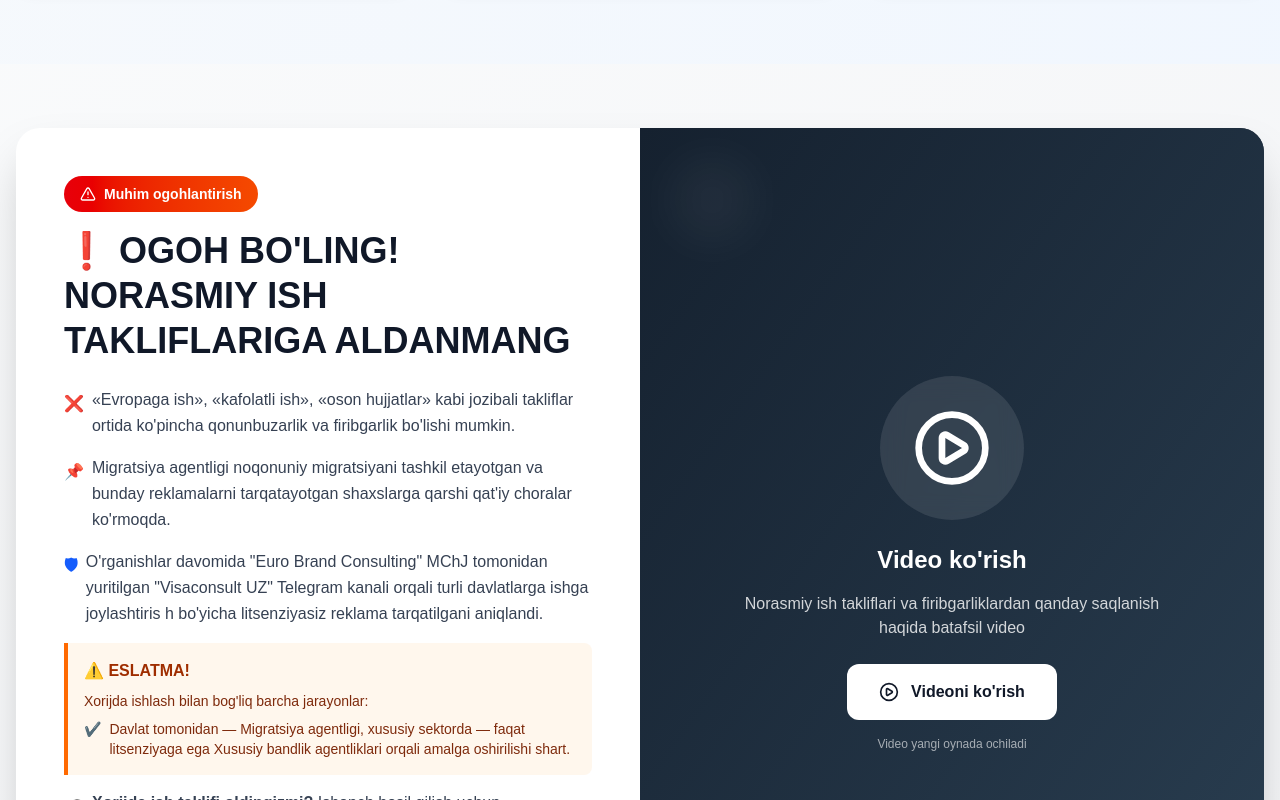
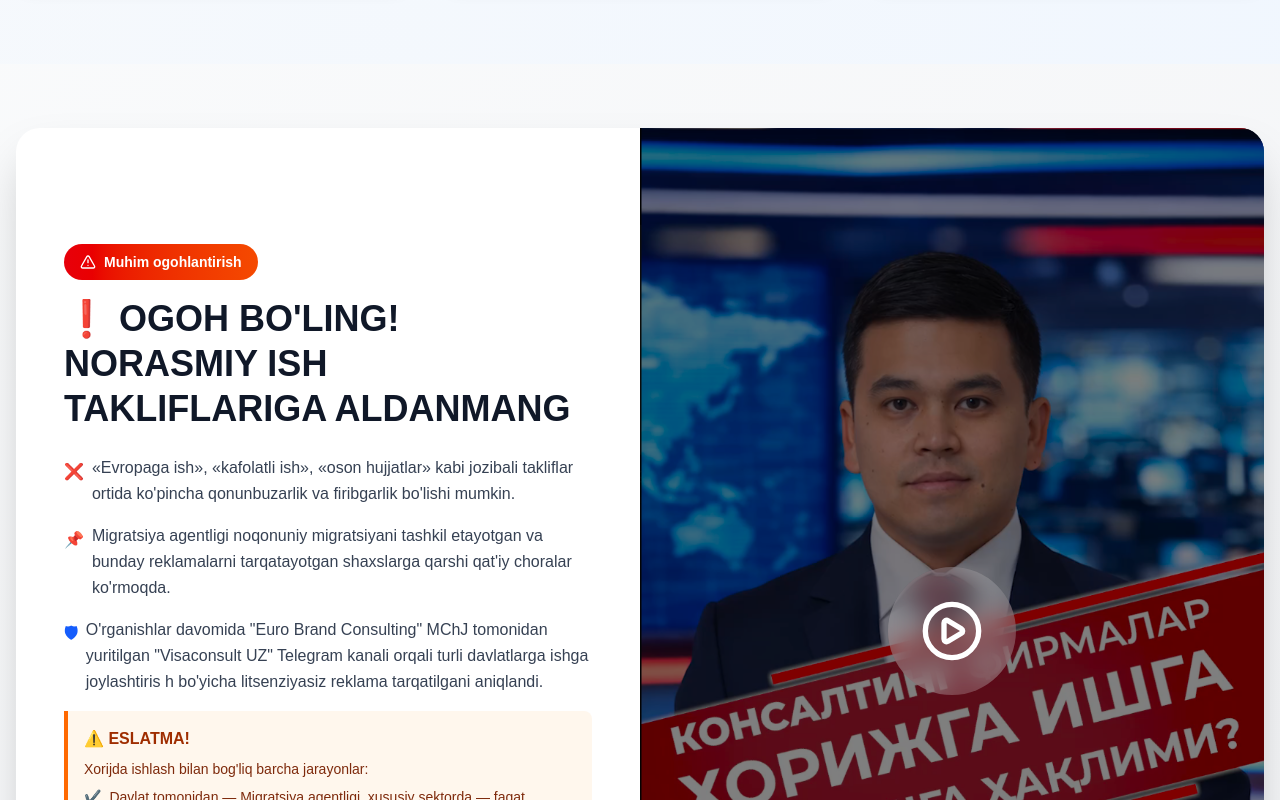
Before and after one commit to islome/migration, a Next.js app: page / in a window 1280 px wide. Shown: the part 3200-4000 px from the top of the page. Built offline with nearby package versions, Linux system fonts and the light colour scheme.

Commit message:
updated section for video

```diff
--- a/components/ui/blog.tsx
+++ b/components/ui/blog.tsx
@@ -105,47 +105,29 @@ export default function SpecialBlogSection() {
               </Link>
             </div>
 
-            {/* O'ng tomon - Video Player */}
-            <div className="relative bg-linear-to-br from-gray-800 to-gray-900 min-h-[300px] lg:min-h-0 order-1 lg:order-2 flex items-center justify-center">
-              {/* Video Thumbnail/Poster */}
-              <div className="absolute inset-0 bg-linear-to-br from-[#14202e] to-[#2d4356] opacity-90"></div>
+            {/* O'ng tomon - Video with Thumbnail */}
+            <div className="relative bg-gray-900 min-h-[300px] lg:min-h-0 order-1 lg:order-2">
+              {/* Background Image/Thumbnail */}
+              <img
+                src="/screenshot_blog.png"
+                alt="Video thumbnail"
+                className="w-full h-full object-cover"
+              />
 
-              {/* Video Icon va Text */}
-              <div className="relative z-10 text-center px-8">
-                <div className="mb-6 flex justify-center">
-                  <div className="bg-white/10 backdrop-blur-md rounded-full p-8 group-hover:bg-white/20 transition-all">
-                    <PlayCircle className="w-20 h-20 text-white" />
-                  </div>
+              {/* Dark Overlay */}
+              <div className="absolute inset-0 bg-black/50"></div>
+
+              {/* Play Button */}
+              <a
+                href="https://ojhqnvlgqlxyiipzzneq.supabase.co/storage/v1/object/public/blog/ogoh%20(1).mp4"
+                target="_blank"
+                rel="noopener noreferrer"
+                className="absolute inset-0 flex items-center justify-center group"
+              >
+                <div className="bg-white/20 backdrop-blur-md rounded-full p-8 group-hover:bg-white/30 transition-all group-hover:scale-110">
+                  <PlayCircle className="w-16 h-16 text-white" />
                 </div>
-
-                <h3 className="text-white text-xl lg:text-2xl font-bold mb-4">
-                  Video ko'rish
-                </h3>
-
-                <p className="text-white/80 text-sm lg:text-base mb-6 max-w-md mx-auto">
-                  Norasmiy ish takliflari va firibgarliklardan qanday saqlanish
-                  haqida batafsil video
-                </p>
-
-                {/* Native Video Player uchun tugma */}
-                <a
-                  href="/ogoh.mp4"
-                  target="_blank"
-                  rel="noopener noreferrer"
-                  className="group inline-flex items-center gap-3 bg-white text-gray-900 px-6 lg:px-8 py-3 lg:py-4 rounded-xl hover:shadow-2xl transition-all duration-300 font-semibold text-sm lg:text-base hover:scale-105"
-                >
-                  <PlayCircle className="w-5 h-5" />
-                  Videoni ko'rish
-                </a>
-
-                <p className="text-white/60 text-xs mt-4">
-                  Video yangi oynada ochiladi
-                </p>
-              </div>
-
-              {/* Decorative Elements */}
-              <div className="absolute top-8 left-8 w-20 h-20 bg-white/5 rounded-full blur-xl"></div>
-              <div className="absolute bottom-8 right-8 w-32 h-32 bg-white/5 rounded-full blur-2xl"></div>
+              </a>
             </div>
           </div>
         </div>
```
Also changed, not shown: public/screenshot_blog.png (added), 1 other file (tests, documents, lock files or other folders).
